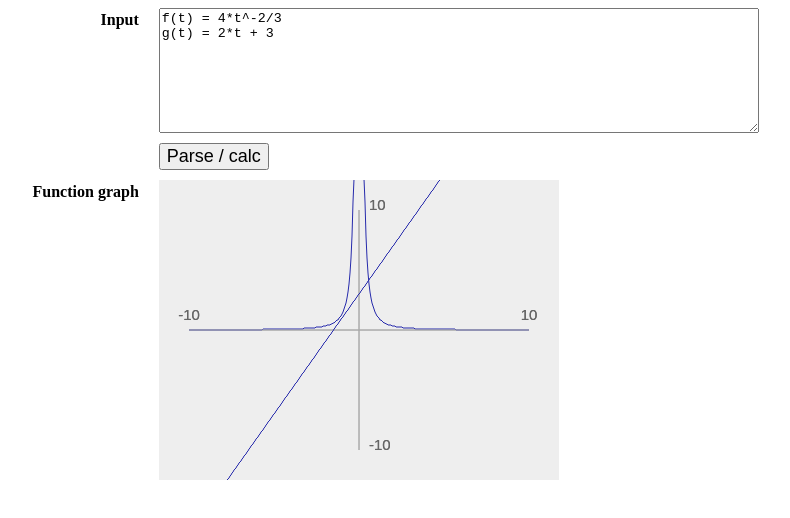
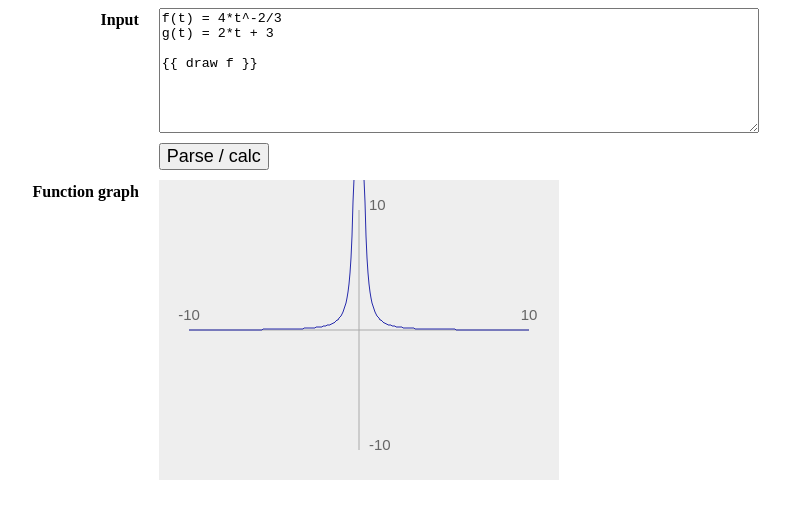
Before and after one commit to codefromhezad/expression-parser, a plain HTML site: page index.html in a window 1280 px wide. Shown: the whole page, without its empty margins (102-892 px from the left). Drawn offline with Linux system fonts and the light colour scheme.

Commit message:
Added support for procedures

```diff
--- a/expression.js
+++ b/expression.js
@@ -12,26 +12,65 @@ function in_array(needle, haystack) {
 }
 
 var Code = function(expr_input, canvas) {
-	this.statements = [];
-	this.expressions = [];
-	this.statements = expr_input.split("\n");
-
+	var that = this;
 	var ctx = canvas.getContext('2d');
 	var cw = canvas.width;
 	var ch = canvas.height;
 
-	for(var i = 0; i < this.statements.length; i++) {
-		if( this.statements[i].trim() ) {
-			this.expressions.push(new Expression(this.statements[i]));
+	this.statements = [];
+	this.expressions = [];
+	this.procedures = [];
+	this.statements = expr_input.split("\n");
+	this.procedures_actions = {
+		draw: function(func_names) {
+			ctx.clearRect(0,0,cw,ch);
+			for(var i = 0; i < that.expressions.length; i++) {
+				for(var j = 0; j < func_names.length; j++) {
+					if( in_array( func_names[j], Object.keys(that.expressions[i].functions) ) ) {
+						that.expressions[i].to_graph(canvas);
+					}
+				}
+			}
 		}
 	}
 
-	this.to_graph = function(opts) {
-		ctx.clearRect(0,0,cw,ch);
-		for(var i = 0; i < this.expressions.length; i++) {
-			this.expressions[i].to_graph(canvas, opts);
+	this.construct = function() {
+		/* Find procedures */
+		for(var i = 0; i < this.statements.length; i++) {
+			if( this.statements[i].trim() ) {
+
+				/* Find and retrieve procedures, and remove them from input expression */
+				var proc_match = (/\{\s*\{\s*(.+)\s*\}\s*\}/g).exec(this.statements[i]);
+
+				if( proc_match ) {
+					var len = proc_match[0].length;
+					var index = proc_match.index;
+
+					var proc_elements = proc_match[1].trim().split(/\s+/);
+
+					this.statements[i] = str_replace_between(this.statements[i], index, index + len, '');
+
+					var pname = proc_elements.shift();
+					this.procedures.push({proc_name: pname, params: proc_elements});
+				}
+
+				/* Build expression */
+				this.expressions.push(new Expression(this.statements[i]));
+			}
+		}
+
+		/* Execute procedures */
+		for(var i = 0; i < this.procedures.length; i++) {
+			var proc = this.procedures[i];
+
+			if( this.procedures_actions[proc.proc_name] ) {
+				this.procedures_actions[proc.proc_name](proc.params);
+			}
 		}
 	}
+
+	/* Construct */
+	this.construct();
 }
 
 /* Single Expression pseudo class */
@@ -59,10 +98,10 @@ var Expression = function(expr_input) {
 
 	this.operators = Object.keys(this.operator_functions);
 	this.left_unary_operators = ['+', '-'];
-	this.grouping_operator = '()';
 
 	this.parenthesis_groups = [];
 	this.functions = {};
+	this.procedures = [];
 
 	//this.derivation_epsilon = 0.00001;
 
@@ -96,8 +135,10 @@ var Expression = function(expr_input) {
 		var operatorsPrecedence = this.operators.slice(0);
 		operatorsPrecedence.reverse();
 
+		var expr = expression.trim();
+
 		/* Removes spaces, tabs and newlines */
-		var expr = expression.trim().replace(/\s+/g, '');
+		var expr = expr.replace(/\s+/g, '');
 
 		/* Find functions declarations */
 		var func_match = (/([a-zA-Z]+)\(([a-zA-Z0-9\,]*)\)\=(.*)/g).exec(expr);
@@ -115,7 +156,7 @@ var Expression = function(expr_input) {
 		}
 
 		// Put parenthesises around tokens with unary operators following another operator
-		var left_tokens = operatorsPrecedence.concat(this.grouping_operator[0]);
+		var left_tokens = operatorsPrecedence.concat( '(' );
 		var right_tokens = this.left_unary_operators;
 
 		var left_tokens_re_str = left_tokens.map(function(v) { return '\\'+v; }).join('');
@@ -403,7 +444,6 @@ var Expression = function(expr_input) {
 			renderAxes();
 		}
 
-		/* GO ! */
 		renderFunc();
 	}
 
--- a/index.html
+++ b/index.html
@@ -65,7 +65,6 @@
 			var code = new Code(expr_input, canvas);
 
 			/* Draw function graph on canvas */
-			code.to_graph();
 
 			return false;
 		}).click();
@@ -82,6 +81,8 @@
 		<textarea id="expr-input">
 f(t) = 4*t^-2/3
 g(t) = 2*t + 3
+
+{{ draw f }}
 </textarea>
 		<input id="expr-calc" type="submit" value="Parse / calc" />
 	</dd>
```
